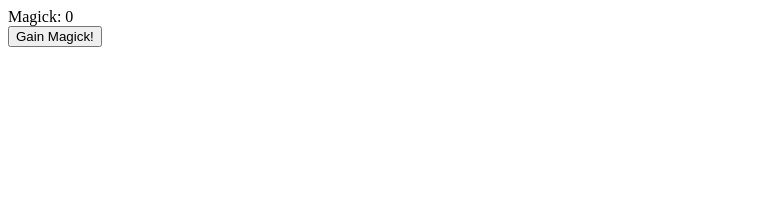
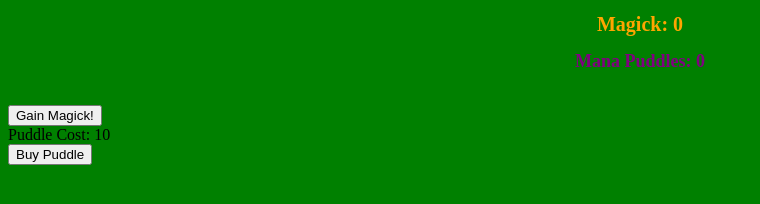
Before and after one commit to lsmfx1/ArcaneClicker, a plain HTML site: page AClickWebsite/HtmlPage.html in a window 1280 px wide. Shown: the whole page, without its empty margins (0-760 px from the left). Drawn offline with Linux system fonts and the light colour scheme.

Commit message:
Finished tutorial

```diff
--- a/AClickWebsite/ArcaneClickScript.js
+++ b/AClickWebsite/ArcaneClickScript.js
@@ -1,6 +1,26 @@
+const increaseRate = 1.25;
 var magick = 0;
+var puddles = 0;
 
 function magickClick(number) {
     magick = magick + number;
     document.getElementById("magick").innerHTML = magick;
 };
+
+function puddleClick(number) {
+    var puddleCost = Math.floor(10 * Math.pow(increaseRate, puddles));
+    if (magick >= puddleCost) {
+        puddles++;
+        magick -= puddleCost;
+        document.getElementById('puddles').innerHTML = puddles;
+        document.getElementById("magick").innerHTML = magick;
+        puddleCost = Math.floor(puddleCost * increaseRate);
+    }
+    document.getElementById("puddleCost").innerHTML = puddleCost;
+};
+
+window.setInterval(function () {
+
+    magickClick(puddles);
+
+}, 1000);
--- a/AClickWebsite/HtmlPage.html
+++ b/AClickWebsite/HtmlPage.html
@@ -5,9 +5,18 @@
     <title></title>
 </head>
 <body>
-    Magick: <span id="magick">0</span>
+    <h1>
+        Magick: <span id="magick">0</span>
+    </h1>
+    <h2>
+        Mana Puddles: <span id="puddles">0</span>
+    </h2>
     <br />
     <button onclick="magickClick(1)">Gain Magick!</button>
+    <br />
+        Puddle Cost: <span id="puddleCost">10</span>
+    <br />
+    <button onclick="puddleClick(1)">Buy Puddle</button>
     <br />
     <script type="text/javascript" src="ArcaneClickScript.js"></script>
 </body>
--- a/AClickWebsite/PageStyle.css
+++ b/AClickWebsite/PageStyle.css
@@ -1,2 +1,16 @@
-body {
+body
+{
+background-color:green;
 }
+h1
+{
+color:orange;
+text-align:center;
+font-size:20px;
+}
+h2
+{
+color:purple;
+text-align:center;
+font-size:18px;
+}
```
Also changed, not shown: 1 other file.
